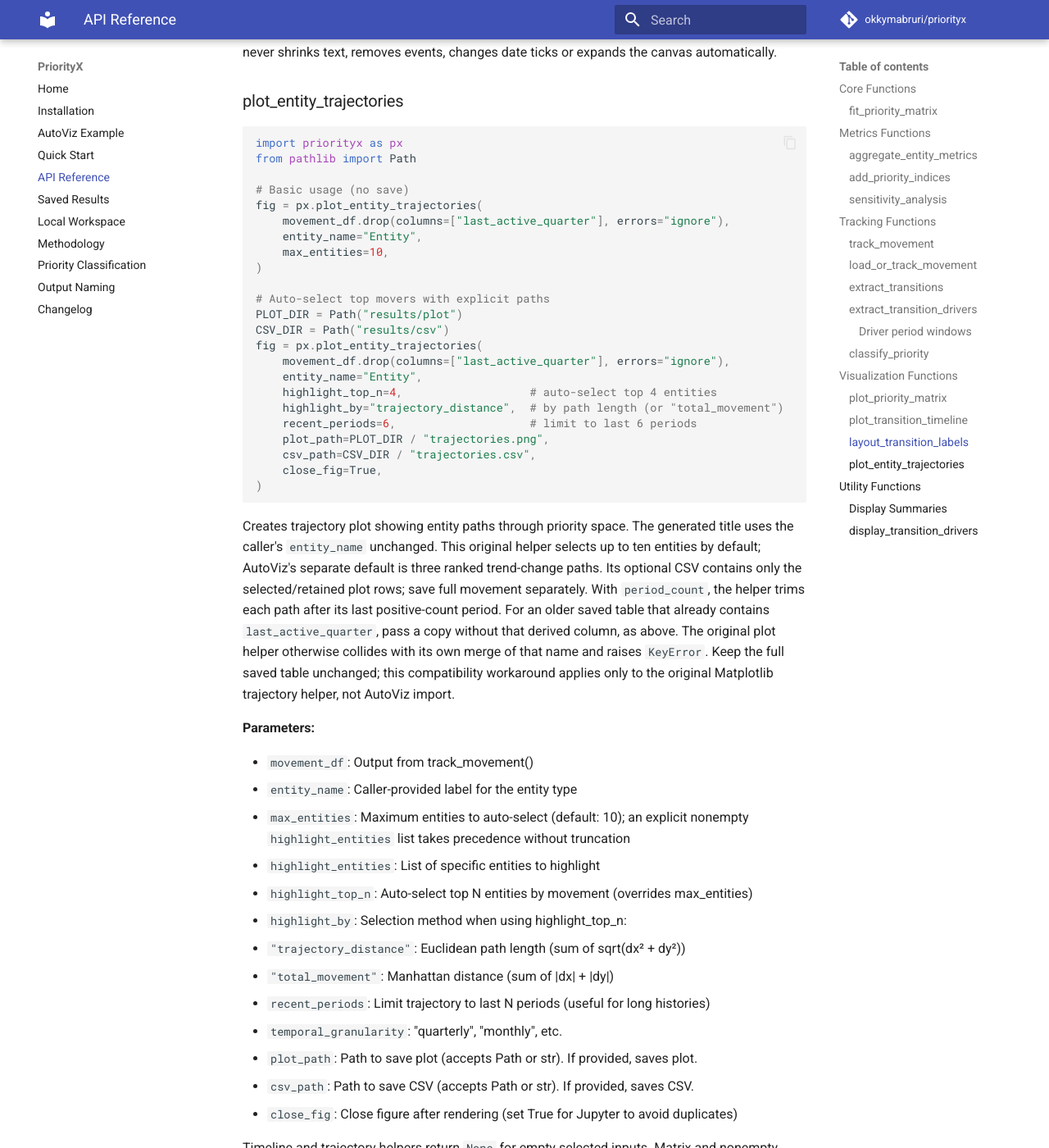
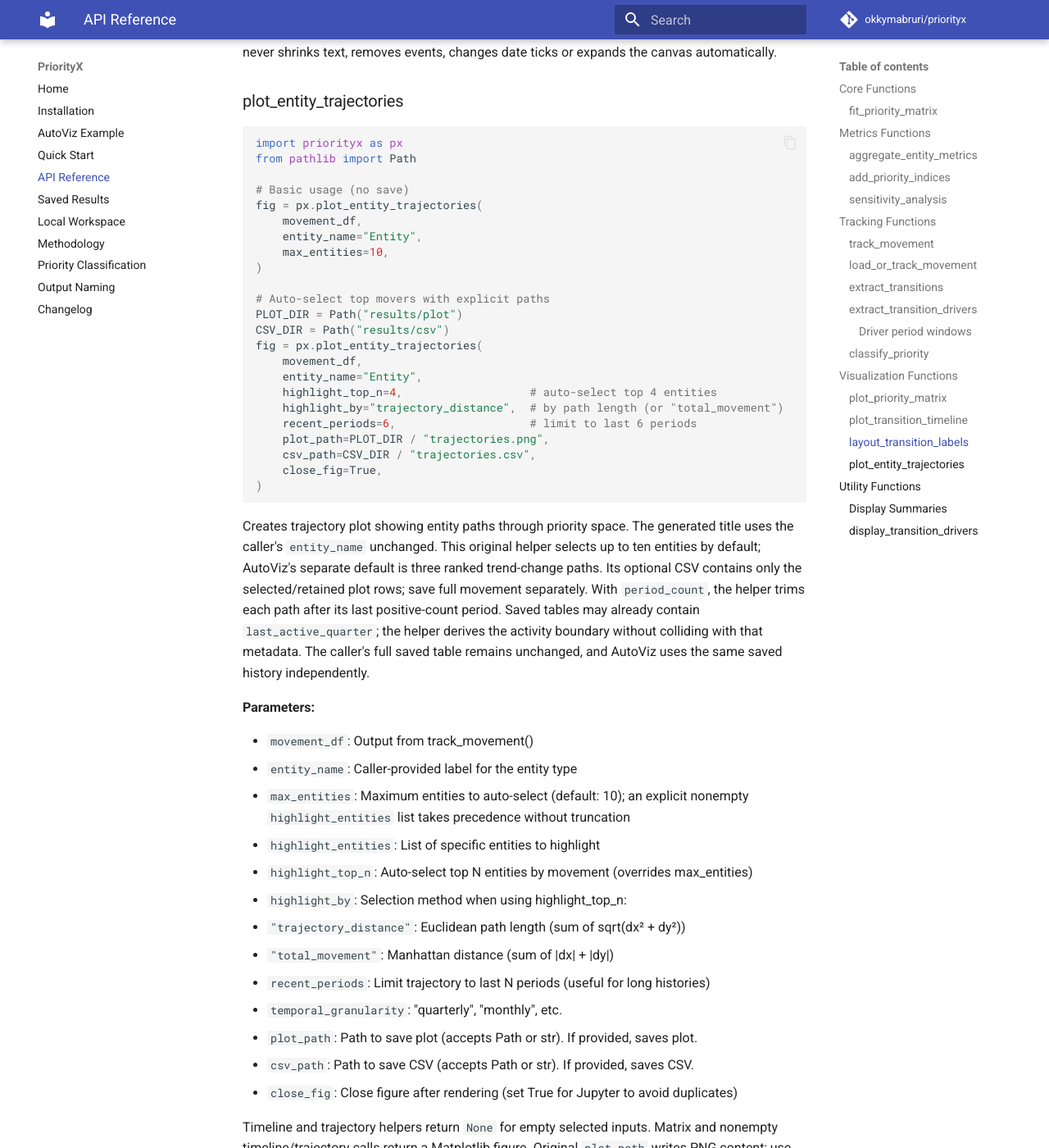
Before and after one commit to okkymabruri/priorityx, an MkDocs documentation site: the page built from docs/api-reference.md, in a window 1280 px wide and 1400 px high, scrolled down 13429 px. Shown: the whole window at 82% size. Built offline with MkDocs 1.6.1 and Material for MkDocs 9.7.7, drawn with Linux system fonts in a browser that asks for light colours; comment, search, counter and statistics services are not loaded.

Commit message:
Avoid saved trajectory activity metadata collisions

```diff
--- a/docs/api-reference.md
+++ b/docs/api-reference.md
@@ -608,7 +608,7 @@ from pathlib import Path
 
 # Basic usage (no save)
 fig = px.plot_entity_trajectories(
-    movement_df.drop(columns=["last_active_quarter"], errors="ignore"),
+    movement_df,
     entity_name="Entity",
     max_entities=10,
 )
@@ -617,7 +617,7 @@ fig = px.plot_entity_trajectories(
 PLOT_DIR = Path("results/plot")
 CSV_DIR = Path("results/csv")
 fig = px.plot_entity_trajectories(
-    movement_df.drop(columns=["last_active_quarter"], errors="ignore"),
+    movement_df,
     entity_name="Entity",
     highlight_top_n=4,                   # auto-select top 4 entities
     highlight_by="trajectory_distance",  # by path length (or "total_movement")
@@ -634,11 +634,9 @@ This original helper selects up to ten entities by default; AutoViz's separate
 default is three ranked trend-change paths. Its optional CSV contains only the
 selected/retained plot rows; save full movement separately. With `period_count`,
 the helper trims each path after its last positive-count period.
-For an older saved table that already contains `last_active_quarter`, pass a
-copy without that derived column, as above. The original plot helper otherwise
-collides with its own merge of that name and raises `KeyError`. Keep the full
-saved table unchanged; this compatibility workaround applies only to the
-original Matplotlib trajectory helper, not AutoViz import.
+Saved tables may already contain `last_active_quarter`; the helper derives the
+activity boundary without colliding with that metadata. The caller's full saved
+table remains unchanged, and AutoViz uses the same saved history independently.
 
 **Parameters:**
 
```
Also changed, not shown: docs/quickstart.md (+1 -1 lines), 2 other files.
